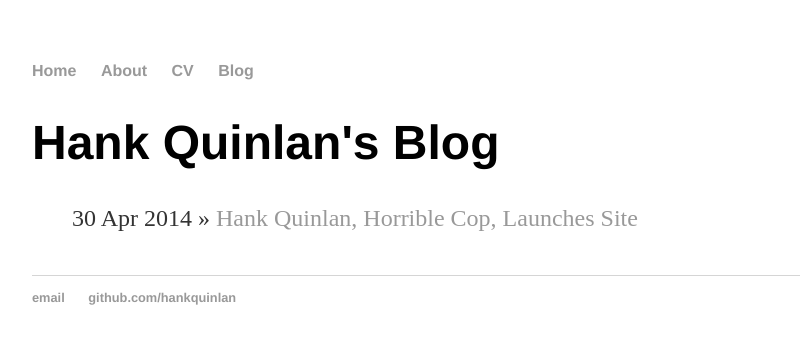
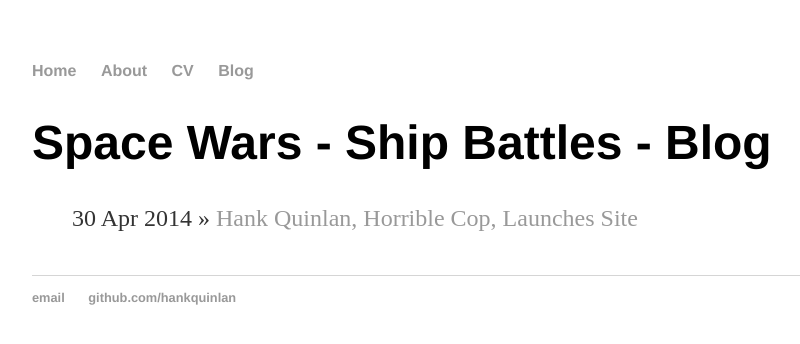
Before and after one commit to JustGamingLTD/justgamingltd.github.io2, a Jekyll site: the page built from blog/index.html, in a window 1280 px wide. Shown: the top 344 px of the page, without its empty margins (160-960 px from the left). Built offline with Jekyll 4.4.1, drawn with Linux system fonts in a browser that asks for light colours.

Commit message:
Update index.html

```diff
--- a/blog/index.html
+++ b/blog/index.html
@@ -1,6 +1,6 @@
 ---
 layout: default
-title: Hank Quinlan's Blog
+title: Space Wars - Ship Battles - Blog
 ---
 <h1>{{ page.title }}</h1>
 <ul class="posts">
```
